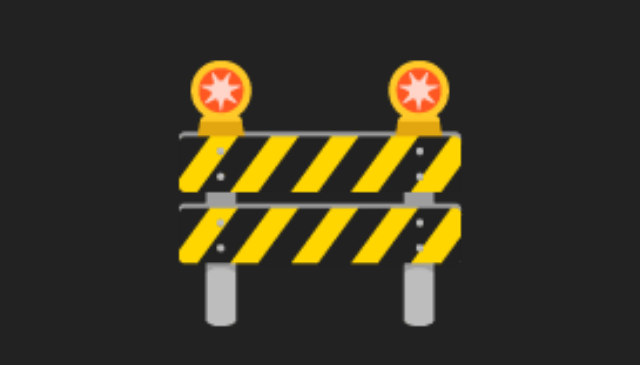
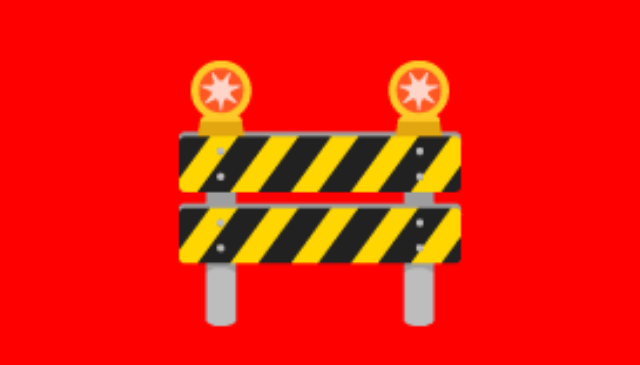
Before and after one commit to westrik/mattwestrik.com, a plain HTML site: page index.html in a window 1280 px wide. Shown: the part 215-580 px from the top of the page, without its empty margins (320-960 px from the left). Drawn offline with Linux system fonts and the light colour scheme.

Commit message:
testing netlify deploy preview

```diff
--- a/index.html
+++ b/index.html
@@ -9,7 +9,7 @@
         height: 100%;
       }
       body {
-        background: #222;
+        background: #f00;
         font-size: 128px;
         display: flex;
         align-items: center;
```
